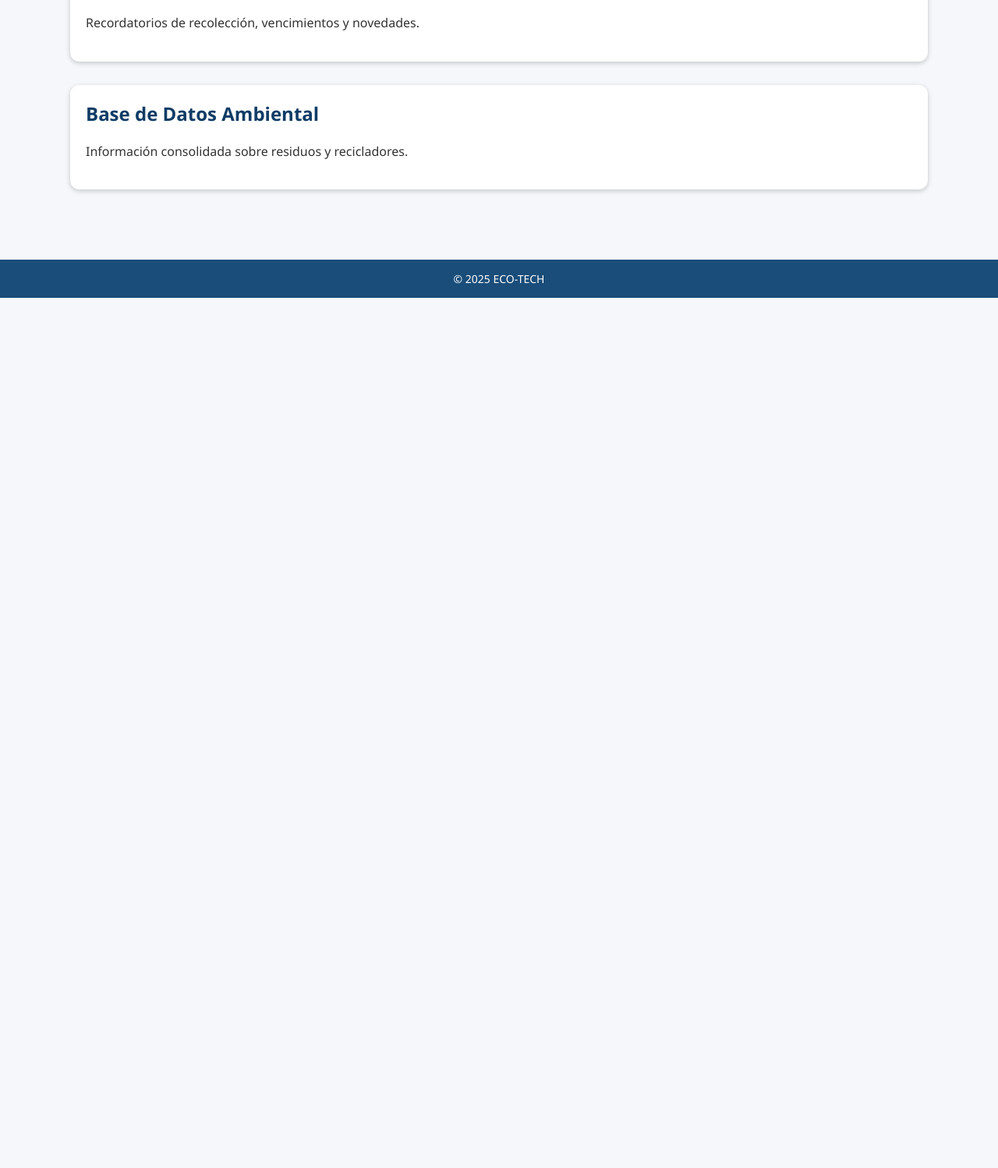
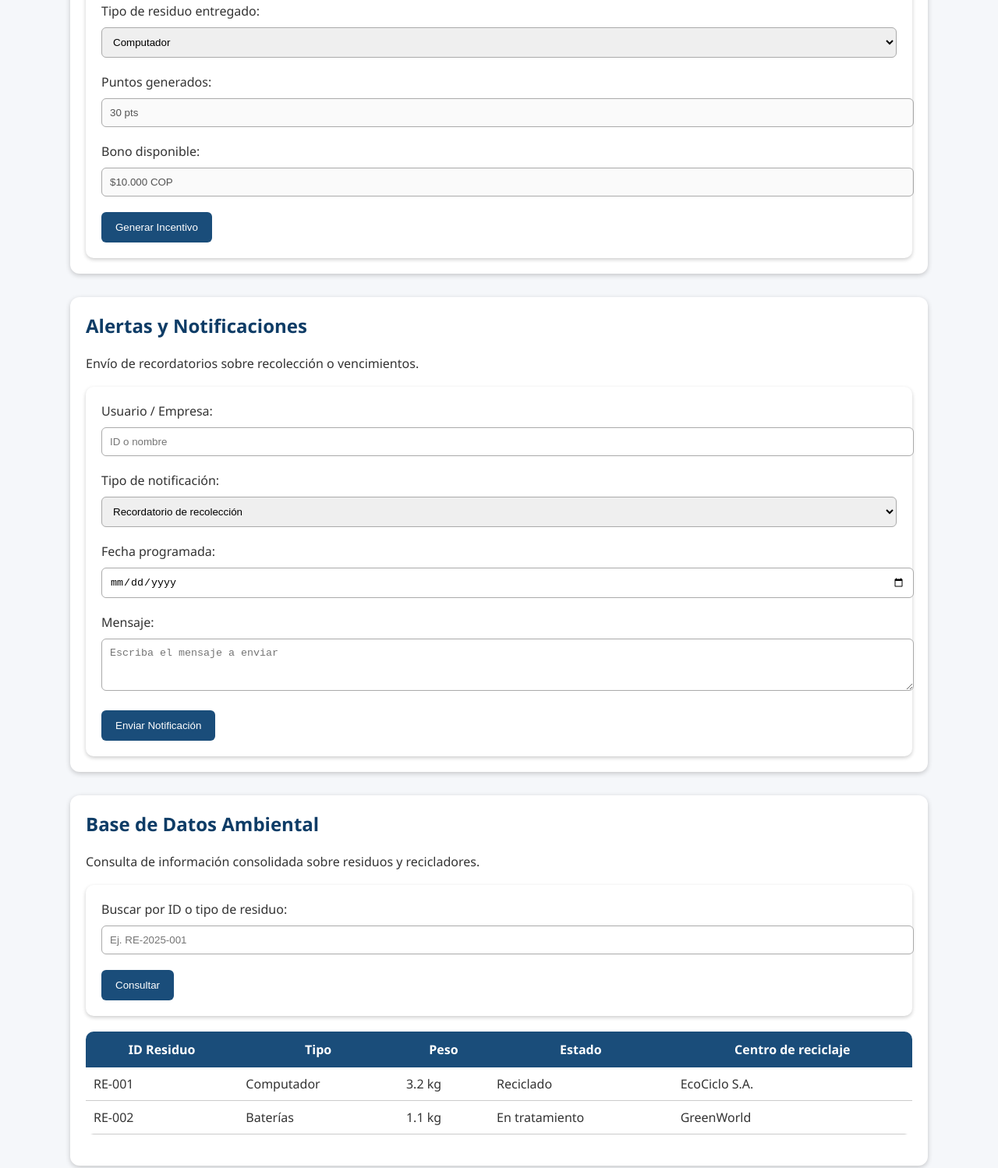
Before and after one commit to Dic-ui/eco_tech_site, a plain HTML site: page salidas.html in a window 1280 px wide. Shown: the part 426-1924 px from the top of the page at 78% size. Before the commit the page ends 808 px from the top, so only its background shows below. Drawn offline with Linux system fonts and the light colour scheme.

Commit message:
Update salidas.html

```diff
--- a/salidas.html
+++ b/salidas.html
@@ -9,29 +9,125 @@
 
 <header>
     <h1>Salidas del Sistema</h1>
-    <nav><ul><li><a href="index.html">Inicio</a></li></ul></nav>
+    <nav>
+        <ul>
+            <li><a href="index.html">Inicio</a></li>
+        </ul>
+    </nav>
 </header>
 
 <div class="contenedor">
 
-    <div class="card">
+    <!-- INCENTIVOS -->
+    <div class="card formulario">
         <h2>Incentivos</h2>
-        <p>Descuentos, puntos o bonos por la entrega responsable.</p>
+        <p>Generación de descuentos, puntos o bonos por la entrega responsable.</p>
+
+        <form action="#" method="post">
+
+            <label for="usuario_inc">Usuario:</label>
+            <input type="text" id="usuario_inc" name="usuario_inc" placeholder="Nombre o ID del usuario">
+
+            <label for="residuo_inc">Tipo de residuo entregado:</label>
+            <select id="residuo_inc" name="residuo_inc">
+                <option>Computador</option>
+                <option>Celular</option>
+                <option>Televisor</option>
+                <option>Nevera</option>
+                <option>Baterías</option>
+                <option>Electrodoméstico pequeño</option>
+            </select>
+
+            <label for="puntaje">Puntos generados:</label>
+            <input type="text" id="puntaje" value="30 pts" disabled>
+
+            <label for="bono">Bono disponible:</label>
+            <input type="text" id="bono" value="$10.000 COP" disabled>
+
+            <button class="btn" type="submit">Generar Incentivo</button>
+
+        </form>
     </div>
 
-    <div class="card">
+    <!-- ALERTAS Y NOTIFICACIONES -->
+    <div class="card formulario">
         <h2>Alertas y Notificaciones</h2>
-        <p>Recordatorios de recolección, vencimientos y novedades.</p>
+        <p>Envío de recordatorios sobre recolección o vencimientos.</p>
+
+        <form action="#" method="post">
+
+            <label for="usuario_alerta">Usuario / Empresa:</label>
+            <input type="text" id="usuario_alerta" name="usuario_alerta" placeholder="ID o nombre">
+
+            <label for="tipo_alerta">Tipo de notificación:</label>
+            <select id="tipo_alerta" name="tipo_alerta">
+                <option>Recordatorio de recolección</option>
+                <option>Vencimiento de residuos</option>
+                <option>Novedades del proceso</option>
+                <option>Confirmación de tratamiento</option>
+            </select>
+
+            <label for="fecha_alerta">Fecha programada:</label>
+            <input type="date" id="fecha_alerta" name="fecha_alerta">
+
+            <label for="mensaje_alerta">Mensaje:</label>
+            <textarea id="mensaje_alerta" name="mensaje_alerta" rows="3"
+                      placeholder="Escriba el mensaje a enviar"></textarea>
+
+            <button class="btn" type="submit">Enviar Notificación</button>
+
+        </form>
     </div>
 
-    <div class="card">
+    <!-- BASE DE DATOS AMBIENTAL -->
+    <div class="card formulario">
         <h2>Base de Datos Ambiental</h2>
-        <p>Información consolidada sobre residuos y recicladores.</p>
+        <p>Consulta de información consolidada sobre residuos y recicladores.</p>
+
+        <form action="#" method="post">
+
+            <label for="filtro">Buscar por ID o tipo de residuo:</label>
+            <input type="text" id="filtro" name="filtro" placeholder="Ej. RE-2025-001">
+
+            <button class="btn" type="submit">Consultar</button>
+
+        </form>
+
+        <!-- TABLA SIMULADA -->
+        <table class="tabla-datos">
+            <thead>
+                <tr>
+                    <th>ID Residuo</th>
+                    <th>Tipo</th>
+                    <th>Peso</th>
+                    <th>Estado</th>
+                    <th>Centro de reciclaje</th>
+                </tr>
+            </thead>
+            <tbody>
+                <tr>
+                    <td>RE-001</td>
+                    <td>Computador</td>
+                    <td>3.2 kg</td>
+                    <td>Reciclado</td>
+                    <td>EcoCiclo S.A.</td>
+                </tr>
+                <tr>
+                    <td>RE-002</td>
+                    <td>Baterías</td>
+                    <td>1.1 kg</td>
+                    <td>En tratamiento</td>
+                    <td>GreenWorld</td>
+                </tr>
+            </tbody>
+        </table>
     </div>
 
 </div>
 
-<footer>© 2025 ECO-TECH</footer>
+<footer>
+    © 2025 ECO-TECH
+</footer>
 
 </body>
 </html>
```
